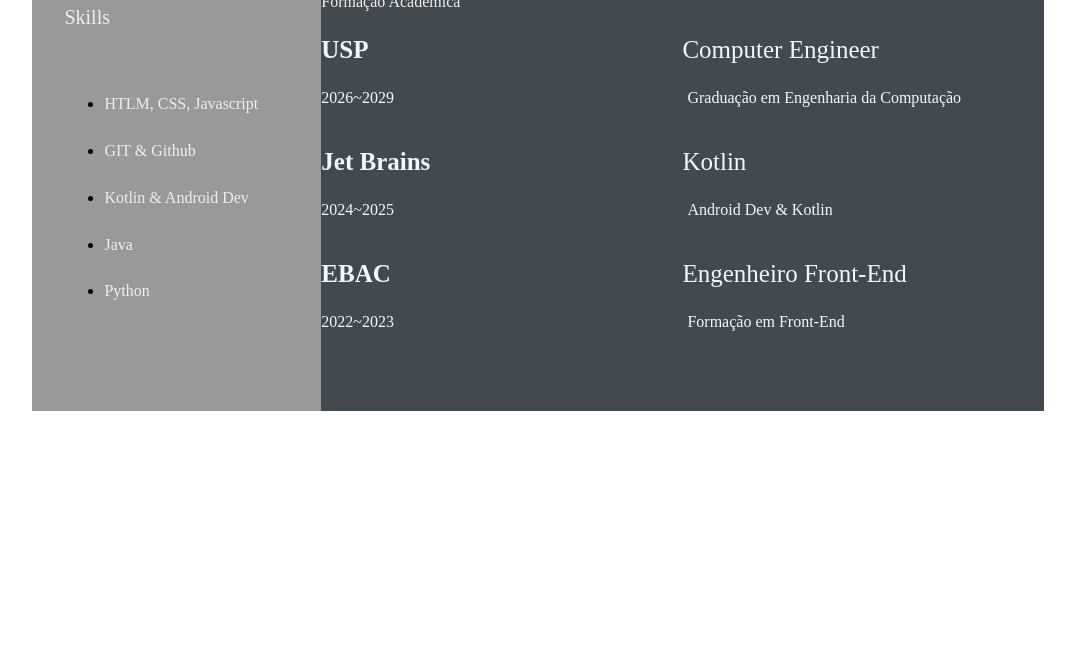
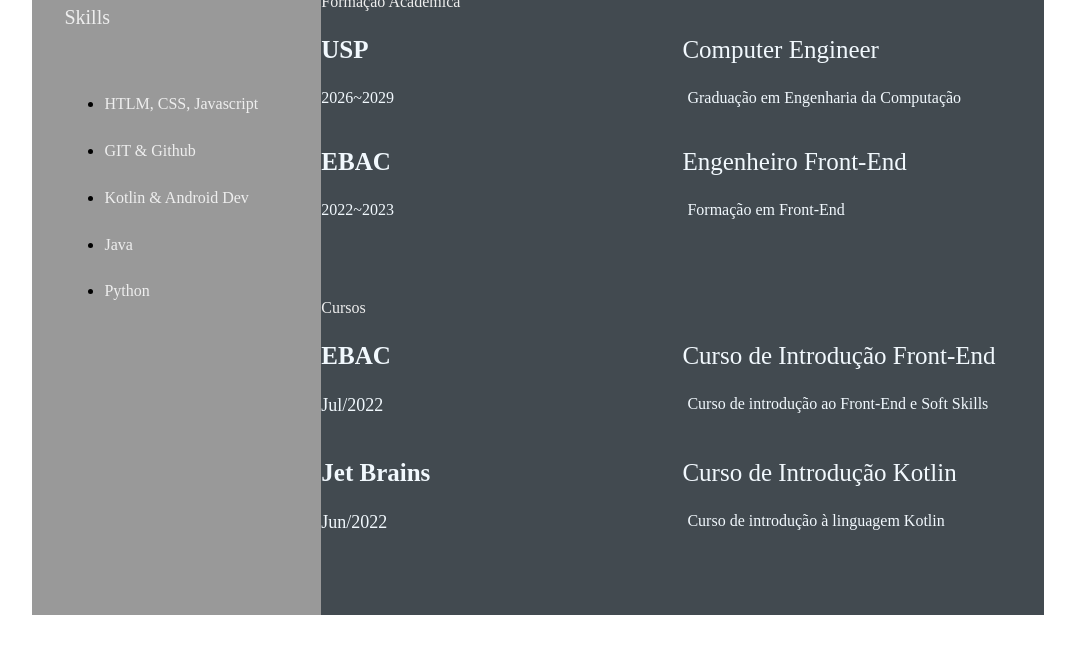
Before and after one commit to FiRobbe/devweekgit.github.io, a plain HTML site: page index.html in a window 1280 px wide. Shown: the part 589-1236 px from the top of the page, without its empty margins (102-1177 px from the left). Before the commit the page ends 1032 px from the top, so only its background shows below. Drawn offline with Linux system fonts and the light colour scheme.

Commit message:
Feature: Add awards

```diff
--- a/index.html
+++ b/index.html
@@ -80,14 +80,6 @@
                         <p class="education-desc">Graduação em Engenharia da Computação</p>
                     </div>
                     <div class="education-left">
-                        <p class="education-school-name">Jet Brains</p>
-                        <p class="education-time-period">2024~2025</p>
-                    </div>
-                    <div class="education-right">
-                        <p class="education-subject">Kotlin</p>
-                        <p class="education-desc">Android Dev & Kotlin</p>
-                    </div>
-                    <div class="education-left">
                         <p class="education-school-name">EBAC</p>
                         <p class="education-time-period">2022~2023</p>
                     </div>
@@ -97,6 +89,31 @@
                     </div>
                 </div>
             </section>
+            <section class="awards gap">
+                <div class="right-title">Cursos</div>
+                <div class="awards-contents">
+                    <div class="awards-left">
+                        <p class="awards-company-name">EBAC</p>
+                        <p class="awards-time-period">Jul/2022</p>
+                    </div>
+                    <div class="awards-right">
+                        <p class="awards-name">Curso de Introdução Front-End</p>
+                        <p class="awards-desc">
+                            Curso de introdução ao Front-End e Soft Skills
+                        </p>
+                    </div>
+                    <div class="awards-left">
+                        <p class="awards-company-name">Jet Brains</p>
+                        <p class="awards-time-period">Jun/2022</p>
+                    </div>
+                    <div class="awards-right">
+                        <p class="awards-name">Curso de Introdução Kotlin</p>
+                        <p class="awards-desc">
+                            Curso de introdução à linguagem Kotlin
+                        </p>
+                    </div>
+                </div>
+            </section>
         </section>
     </main>
 </body>
```
